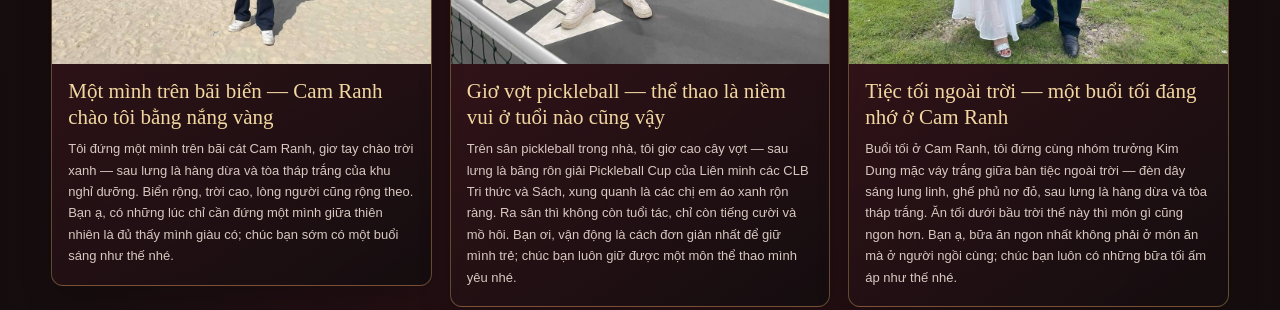
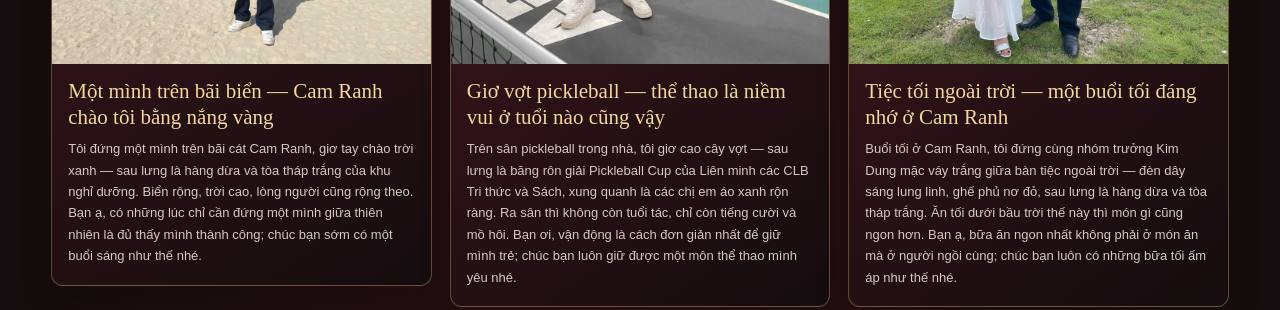
Before and after one commit to nguyenvansanh62-sudo/ngam-ma-song-dep, a plain HTML site: page index.html in a window 1280 px wide. Shown: the part 10260-10570 px from the top of the page. Drawn offline with Linux system fonts and the light colour scheme.

Commit message:
Doi chu giau co thanh thanh cong trong bai Cam Ranh

```diff
--- a/index.html
+++ b/index.html
@@ -190,7 +190,7 @@ body:after{content:"";position:fixed;z-index:20;top:12%;left:-28%;width:170px;he
 <figure class="hanh-trinh-card"><img src="assets/hanh-trinh/cam-ranh/bai-bien-cung-hai-chi-em.jpg" alt="Nguyễn Văn Sánh đứng trên bãi cát trắng Cam Ranh cùng hai chị mặc váy trắng, biển xanh sau lưng" loading="lazy"><figcaption><h3>Bãi biển Cam Ranh — ba người, một khung hình đáng nhớ</h3><p>Tôi đứng trên bãi cát trắng Cam Ranh cùng hai chị bạn — biển xanh sau lưng, gió mát lồng lộng, ai cũng cười tươi. Đi biển mà có người đồng hành thì nắng cũng dịu đi, sóng cũng hiền hơn. Bạn ơi, có những ngày đẹp không cần cầu kỳ, chỉ cần đứng cạnh nhau thế này là đủ; chúc bạn luôn có những người bạn đồng hành như thế nhé.</p></figcaption></figure>
 <figure class="hanh-trinh-card"><img src="assets/hanh-trinh/cam-ranh/vay-chao-mua-he-nhiem-mau.jpg" alt="Nguyễn Văn Sánh vẫy tay chào trước phông nền Mùa hè nhiệm màu 2026 của Liên minh các CLB Tri thức và Sách" loading="lazy"><figcaption><h3>Mùa hè nhiệm màu 2026 — tôi vẫy chào Cam Ranh</h3><p>Trước phông nền "Mùa hè nhiệm màu 2026" của Liên minh các CLB Tri thức và Sách, tôi giơ tay vẫy chào — hoa giấy còn vương trên áo, lòng thì phơi phới. Cả một mùa hè gặp gỡ, học hỏi và sẻ chia gói trong một cái vẫy tay. Bạn ạ, mùa hè nào cũng qua đi, nhưng những gì mình học được thì ở lại; chúc bạn có một mùa hè đáng nhớ như thế nhé.</p></figcaption></figure>
 <figure class="hanh-trinh-card"><img src="assets/hanh-trinh/cam-ranh/be-em-be-sanh-the-empyrean.jpg" alt="Nguyễn Văn Sánh bế thiên thần nhỏ nhà nhóm trưởng Kim Dung và Phan Vi trong sảnh The Empyrean Cam Ranh Beach Resort" loading="lazy"><figcaption><h3>Bế em bé ở sảnh The Empyrean — niềm vui nhỏ mà lớn lao</h3><p>Trong sảnh The Empyrean Cam Ranh Beach Resort, tôi bế thiên thần nhỏ nhà nhóm trưởng Kim Dung và Phan Vi trong tay — em ngước nhìn tôi, mắt tròn xoe, tôi cười mà lòng mềm ra. Đi xa mà có em bé bên cạnh thì mệt mấy cũng tan. Bạn ơi, niềm vui đôi khi chỉ nhỏ bằng một vòng tay thế này thôi; chúc bạn luôn có những niềm vui nhỏ mà lớn lao như thế nhé.</p></figcaption></figure>
-<figure class="hanh-trinh-card"><img src="assets/hanh-trinh/cam-ranh/mot-minh-tren-bai-bien.jpg" alt="Nguyễn Văn Sánh đứng một mình trên bãi cát Cam Ranh, giơ tay chào, sau lưng là hàng dừa và tòa tháp trắng" loading="lazy"><figcaption><h3>Một mình trên bãi biển — Cam Ranh chào tôi bằng nắng vàng</h3><p>Tôi đứng một mình trên bãi cát Cam Ranh, giơ tay chào trời xanh — sau lưng là hàng dừa và tòa tháp trắng của khu nghỉ dưỡng. Biển rộng, trời cao, lòng người cũng rộng theo. Bạn ạ, có những lúc chỉ cần đứng một mình giữa thiên nhiên là đủ thấy mình giàu có; chúc bạn sớm có một buổi sáng như thế nhé.</p></figcaption></figure>
+<figure class="hanh-trinh-card"><img src="assets/hanh-trinh/cam-ranh/mot-minh-tren-bai-bien.jpg" alt="Nguyễn Văn Sánh đứng một mình trên bãi cát Cam Ranh, giơ tay chào, sau lưng là hàng dừa và tòa tháp trắng" loading="lazy"><figcaption><h3>Một mình trên bãi biển — Cam Ranh chào tôi bằng nắng vàng</h3><p>Tôi đứng một mình trên bãi cát Cam Ranh, giơ tay chào trời xanh — sau lưng là hàng dừa và tòa tháp trắng của khu nghỉ dưỡng. Biển rộng, trời cao, lòng người cũng rộng theo. Bạn ạ, có những lúc chỉ cần đứng một mình giữa thiên nhiên là đủ thấy mình thành công; chúc bạn sớm có một buổi sáng như thế nhé.</p></figcaption></figure>
 <figure class="hanh-trinh-card"><img src="assets/hanh-trinh/cam-ranh/gio-vot-pickleball.jpg" alt="Nguyễn Văn Sánh giơ cao cây vợt pickleball trên sân trong nhà, sau lưng là băng rôn giải Pickleball Cup của Liên minh các CLB Tri thức và Sách" loading="lazy"><figcaption><h3>Giơ vợt pickleball — thể thao là niềm vui ở tuổi nào cũng vậy</h3><p>Trên sân pickleball trong nhà, tôi giơ cao cây vợt — sau lưng là băng rôn giải Pickleball Cup của Liên minh các CLB Tri thức và Sách, xung quanh là các chị em áo xanh rộn ràng. Ra sân thì không còn tuổi tác, chỉ còn tiếng cười và mồ hôi. Bạn ơi, vận động là cách đơn giản nhất để giữ mình trẻ; chúc bạn luôn giữ được một môn thể thao mình yêu nhé.</p></figcaption></figure>
 <figure class="hanh-trinh-card"><img src="assets/hanh-trinh/cam-ranh/tiec-toi-ngoai-troi.jpg" alt="Nguyễn Văn Sánh đứng cùng nhóm trưởng Kim Dung mặc váy trắng giữa bàn tiệc tối ngoài trời ở Cam Ranh, đèn dây và hàng dừa sau lưng" loading="lazy"><figcaption><h3>Tiệc tối ngoài trời — một buổi tối đáng nhớ ở Cam Ranh</h3><p>Buổi tối ở Cam Ranh, tôi đứng cùng nhóm trưởng Kim Dung mặc váy trắng giữa bàn tiệc ngoài trời — đèn dây sáng lung linh, ghế phủ nơ đỏ, sau lưng là hàng dừa và tòa tháp trắng. Ăn tối dưới bầu trời thế này thì món gì cũng ngon hơn. Bạn ạ, bữa ăn ngon nhất không phải ở món ăn mà ở người ngồi cùng; chúc bạn luôn có những bữa tối ấm áp như thế nhé.</p></figcaption></figure>
   </div>
```
